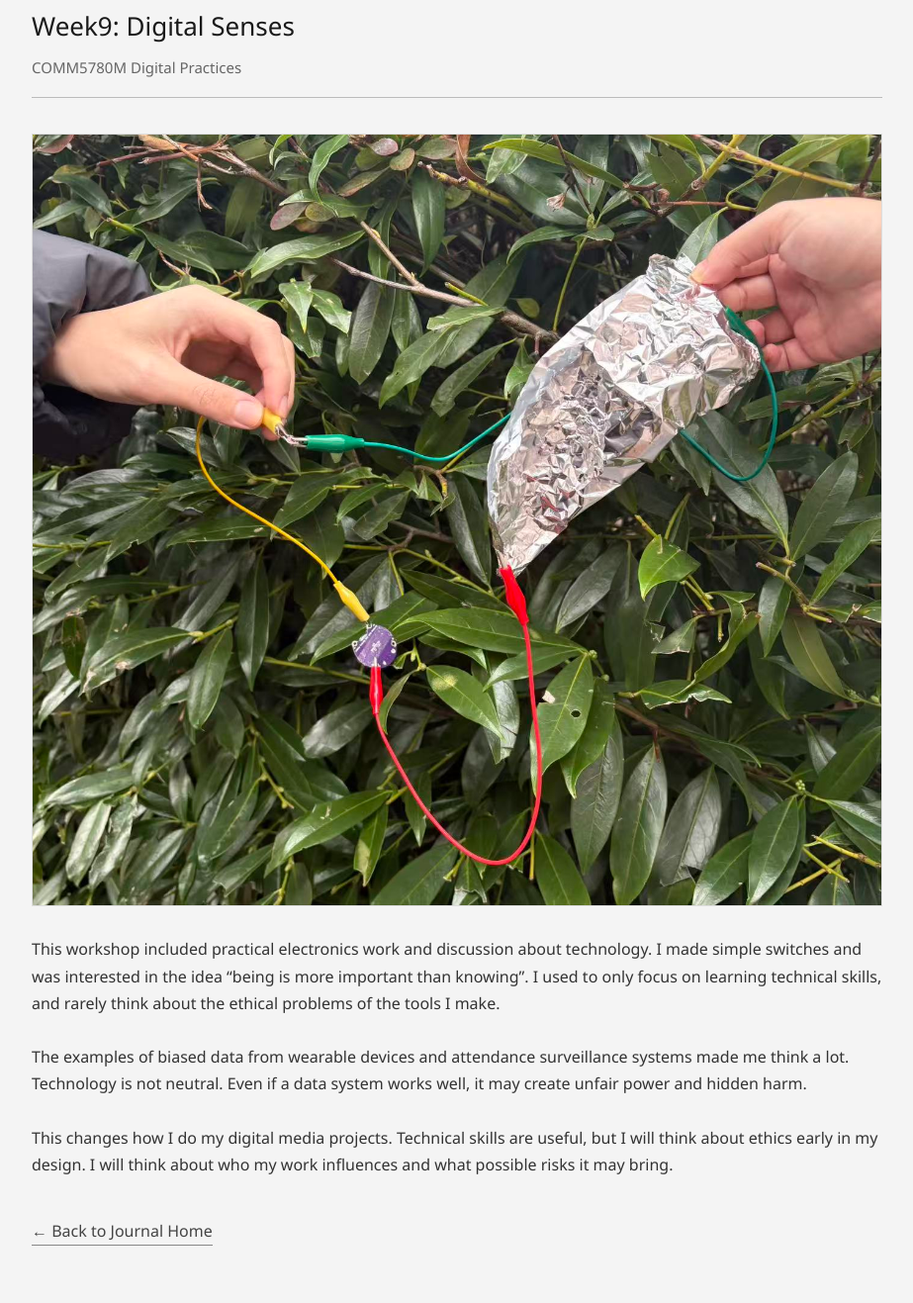
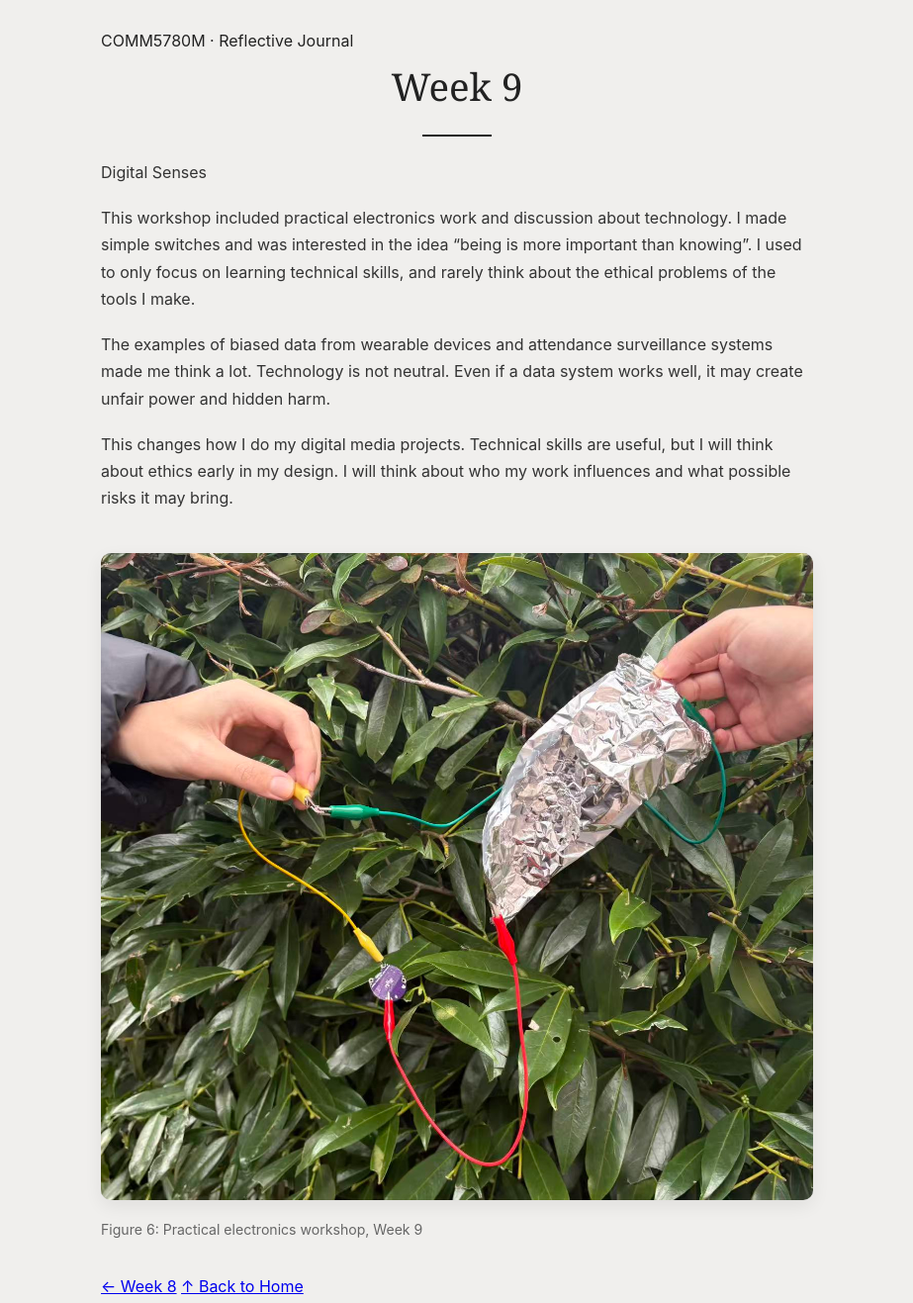
Before and after one commit to ziyagao/5780, a plain HTML site: page week9.html in a window 1280 px wide. Shown: the part 36-1353 px from the top of the page at 99% size, without its empty margins (178-1101 px from the left). Drawn offline with Linux system fonts and the light colour scheme.

Commit message:
Add files via upload

```diff
--- a/week9.html
+++ b/week9.html
@@ -3,84 +3,26 @@
 <head>
     <meta charset="UTF-8">
     <meta name="viewport" content="width=device-width, initial-scale=1.0">
-    <title>Week9: Digital Senses | COMM5780M</title>
-    <style>
-        * {
-            margin: 0;
-            padding: 0;
-            box-sizing: border-box;
-            font-family: 'Segoe UI', system-ui, sans-serif;
-        }
-        body {
-            background-color: #f4f4f4;
-            color: #222222;
-            line-height: 1.7;
-            padding: 40px 20px;
-            max-width: 900px;
-            margin: 0 auto;
-        }
-        header {
-            margin-bottom: 36px;
-            border-bottom: 1px solid #bbbbbb;
-            padding-bottom: 16px;
-        }
-        h1 {
-            font-size: 26px;
-            font-weight: 500;
-            color: #1a1a1a;
-            margin-bottom: 8px;
-        }
-        .course-tag {
-            color: #666666;
-            font-size: 15px;
-        }
-        .image-block {
-            width: 100%;
-            margin: 30px 0;
-        }
-        .image-block img {
-            width: 100%;
-            height: auto;
-            display: block;
-            border: 1px solid #ddd;
-            background: #fff;
-        }
-        .text-content {
-            font-size: 16px;
-            color: #333333;
-        }
-        .back-link {
-            display: inline-block;
-            margin-top: 40px;
-            color: #444444;
-            text-decoration: none;
-            border-bottom: 1px solid #888;
-        }
-        .back-link:hover {
-            color: #000;
-            border-color: #000;
-        }
-    </style>
+    <title>Week 9 | COMM5780M Reflective Journal</title>
+    <link rel="stylesheet" href="mycoversheet.css">
 </head>
 <body>
-    <header>
-        <h1>Week9: Digital Senses</h1>
-        <div class="course-tag">COMM5780M Digital Practices</div>
-    </header>
+    <main class="container">
+        <span class="eyebrow">COMM5780M · Reflective Journal</span>
+        <h1>Week 9</h1>
+        <p class="subtitle">Digital Senses</p>
 
-    <div class="image-block">
-        <!-- 把图片和这个html放在同一个文件夹，图片文件名改成 week9.jpg -->
-        <img src="week9.jpg" alt="Week9 workshop electronics">
-    </div>
+        <p>This workshop included practical electronics work and discussion about technology. I made simple switches and was interested in the idea “being is more important than knowing”. I used to only focus on learning technical skills, and rarely think about the ethical problems of the tools I make.</p>
+        <p>The examples of biased data from wearable devices and attendance surveillance systems made me think a lot. Technology is not neutral. Even if a data system works well, it may create unfair power and hidden harm.</p>
+        <p>This changes how I do my digital media projects. Technical skills are useful, but I will think about ethics early in my design. I will think about who my work influences and what possible risks it may bring.</p>
 
-    <div class="text-content">
-        <p>This workshop included practical electronics work and discussion about technology. I made simple switches and was interested in the idea “being is more important than knowing”. I used to only focus on learning technical skills, and rarely think about the ethical problems of the tools I make.</p>
-        <br>
-        <p>The examples of biased data from wearable devices and attendance surveillance systems made me think a lot. Technology is not neutral. Even if a data system works well, it may create unfair power and hidden harm.</p>
-        <br>
-        <p>This changes how I do my digital media projects. Technical skills are useful, but I will think about ethics early in my design. I will think about who my work influences and what possible risks it may bring.</p>
-    </div>
+        <img class="journal-image" src="week9.jpg" alt="Week 9 electronics workshop — simple switches">
+        <p class="caption">Figure 6: Practical electronics workshop, Week 9</p>
 
-    <a class="back-link" href="index.html">← Back to Journal Home</a>
+        <nav class="pager">
+            <a class="home" href="week8.html">← Week 8</a>
+            <a href="index.html">↑ Back to Home</a>
+        </nav>
+    </main>
 </body>
 </html>
```
Also changed, not shown: index.html (+21 -18 lines), week8.html (+1 -1 lines).
